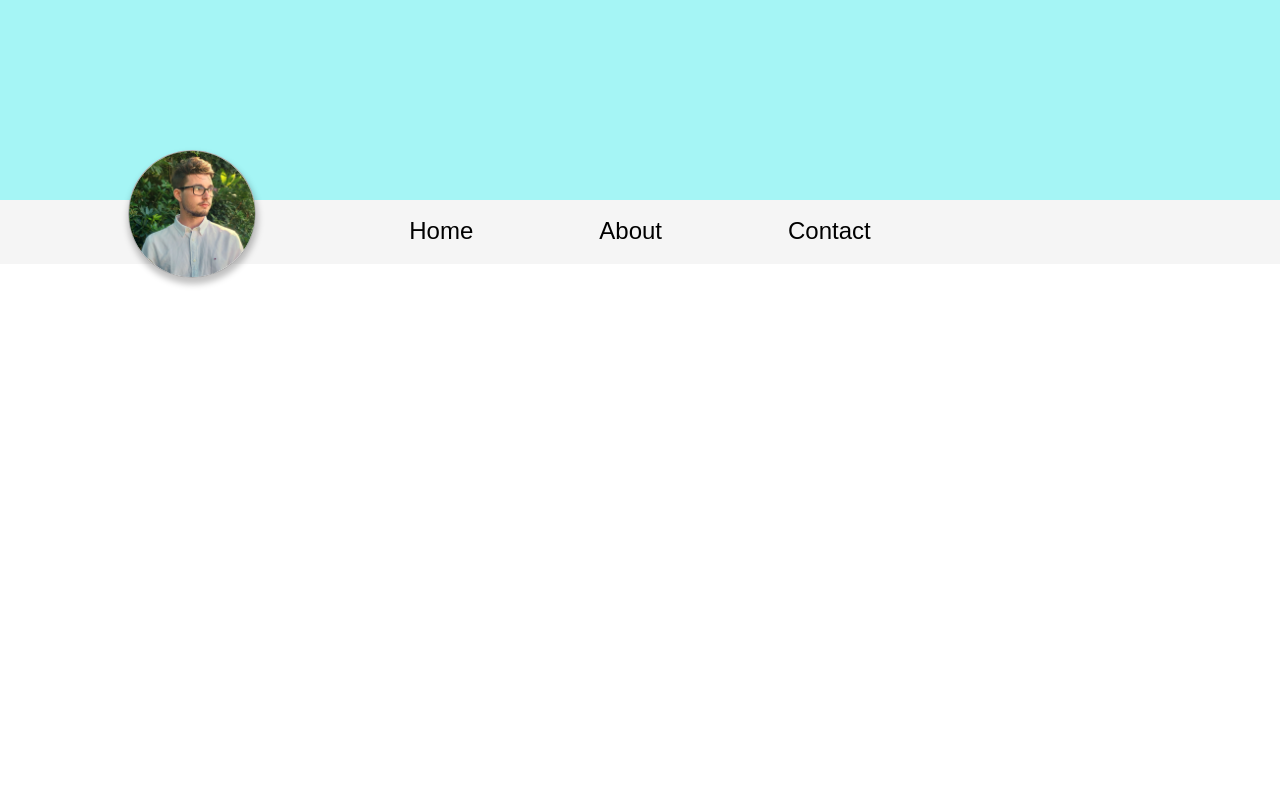
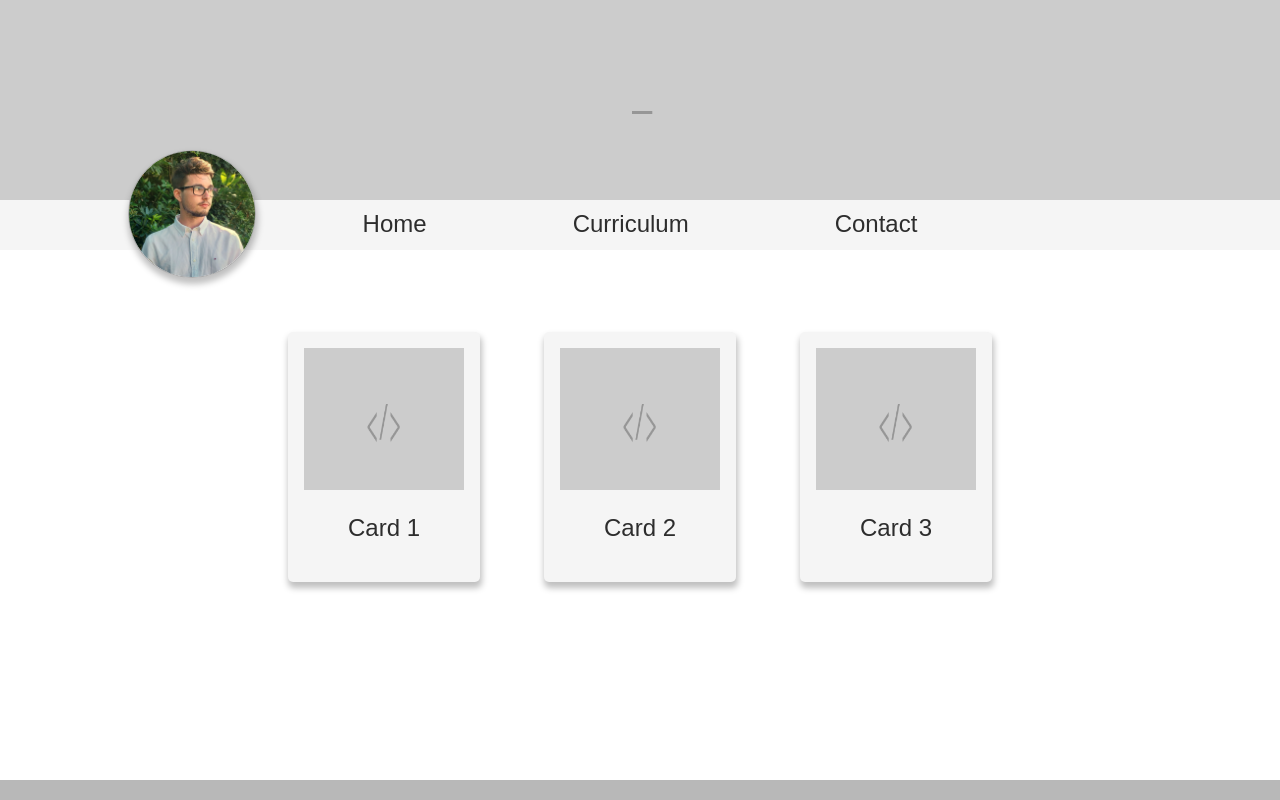
Before and after one commit to JuluanQ/Vitrine-front, a React (Create React App) app: page / in a window 1280 px wide. Built offline with nearby package versions, Linux system fonts and the light colour scheme; a web font is replaced by a local one.

Commit message:
Added Header component && style fixes

```diff
--- a/src/assets/css/App.css
+++ b/src/assets/css/App.css
@@ -6,3 +6,14 @@
     box-sizing: border-box;
     font-family: 'Poppins', sans-serif;
 }
+
+body {
+    height: 100vh;
+    min-height: 100vh;
+    overflow-y: hidden;
+}
+
+#root {
+    height: 100vh;
+    min-height: 100vh;
+}
--- /dev/null
+++ b/src/assets/css/components/Header.css
@@ -0,0 +1,114 @@
+.bannerContainer {
+    top: 0;
+    left: 0;
+    height: 200px;
+}
+
+.bannerImg {
+    width: 100%;
+    height: 200px;
+}
+
+.homeMenus {
+    display: flex;
+    flex-direction: row;
+    justify-content: center;
+    align-items: center;
+    gap: 10%;
+
+    width: 100%;
+    height: 50px;
+
+    padding: 10px;
+
+    background-color: #f5f5f5;
+    transition: 0.5s;
+}
+
+.homeMenus>div {
+    padding: 10px;
+}
+
+.homeMenus>div:hover {
+    display: flex;
+    flex-direction: column;
+    cursor: pointer;
+}
+
+.homeMenus>div::after {
+    content: "";
+    display: block;
+    width: 100%;
+    height: 2px;
+    transform: scaleX(0);
+    background-color: rgba(0, 0, 0, 0);
+    transition: 0.5s;
+}
+
+.homeMenus>div:hover::after {
+    transform: scaleX(1);
+    background-color: rgba(0, 0, 0, 1);
+    transform-origin: bottom;
+}
+
+
+.homeMenus h1 {
+    font-size: 1.5em;
+    font-weight: 500;
+    color: rgb(45, 45, 45);
+    text-align: center;
+}
+
+.profileImageContainer {
+    width: 10vw;
+    min-height: 100px;
+    min-width: 100px;
+    position: absolute;
+
+    margin-left: 10vw;
+
+    transform: translateY(-100px);
+
+    border-radius: 50%;
+    border: #AAA solid 1px;
+
+    overflow: hidden;
+
+    background-color: #f5f5f5;
+    box-shadow: 1px 5px 6px 1px rgba(0, 0, 0, 0.25);
+    transition: 0.5s ease-in;
+}
+
+.profileImageContainer img {
+    display: flex;
+    justify-content: center;
+    align-items: center;
+
+    height: 100%;
+    width: 100%;
+}
+
+@media screen and (max-width: 768px) {
+
+    .homeMenus {
+        top: 200px;
+        position: absolute;
+        height: 75px;
+        align-items: flex-end;
+    }
+
+    .homeMenus>div {
+        padding-top: 0;
+        padding-bottom: 0;
+    }
+
+    .profileImageContainer {
+        justify-content: center;
+        transform: translateY(-75px);
+        display: flex;
+        align-items: center;
+        position: relative;
+        margin-left: auto;
+        margin-right: auto;
+    }
+}
--- a/src/assets/css/pages/Home.css
+++ b/src/assets/css/pages/Home.css
@@ -1,107 +1,67 @@
-.bannerContainer {
-    top: 0;
-    left: 0;
-    height: 200px;
-    width: 100vw;
-
-    background-color: #A5f5f5;
+.cardsContainer {
+    display: grid;
+    margin-top: 50px;
+    grid-template-columns: repeat(5, 20%);
+    grid-template-rows: repeat(3, 20%);
+    justify-content: center;
 }
 
-.homeMenus {
+.cardsContainer>div:hover {
+    cursor: pointer;
+    transform: perspective(500px) rotateY(-4deg) rotateX(-4deg);
+    transition: 0.5s all;
+}
+
+.cardsContainer .card {
     display: flex;
-    flex-direction: row;
-    justify-content: center;
-    align-items: center;
-    gap: 10%;
-
-    width: 100%;
-    height: 5vw;
-    min-height: 50px;
-
-    padding: 10px;
+    flex-direction: column;
+    margin: 2em;
+    padding: 1em;
+    height: 250px;
+    min-width: 150px;
 
     background-color: #f5f5f5;
-    transition: 0.5s;
+    box-shadow: 1px 5px 6px 1px rgba(0, 0, 0, 0.25);
+    border-radius: 5px;
 }
 
-.homeMenus>div:hover {
-    display: flex;
-    flex-direction: column;
-    cursor: pointer;
+.cardsContainer .card:first-child {
+    grid-column-start: 2;
+    grid-row-start: 2;
 }
 
-.homeMenus>div::after {
-    content: "";
-    display: block;
-    width: 100%;
-    height: 2px;
-    transform: scaleX(0);
-    background-color: rgba(0, 0, 0, 0);
-    transition: 0.5s;
+.card .cardImage {
+    height: 80%;
 }
 
-.homeMenus>div:hover::after {
-    transform: scaleX(1);
-    background-color: rgba(0, 0, 0, 1);
-    transform-origin: bottom;
-}
-
-
-.homeMenus h1 {
+.cardsContainer .card h1 {
+    margin: 1em;
     font-size: 1.5em;
     font-weight: 500;
-    color: #000;
+    color: rgb(45, 45, 45);
     text-align: center;
 }
 
-.profileImageContainer {
-    display: flex;
-    justify-content: center;
-    align-items: center;
-
-    position: absolute;
-
-    height: 10vw;
-    width: 10vw;
-    min-height: 100px;
-    min-width: 100px;
-
-    margin-top: 50px;
-    margin-left: 10vw;
-
-    transform: translateY(-100px);
-
-    border-radius: 50%;
-    border: #AAA solid 1px;
-
-    overflow: hidden;
-
-    background-color: #f5f5f5;
-    box-shadow: 1px 5px 6px 1px rgba(0, 0, 0, 0.25);
-    transition: 0.5s;
-}
-
-.profileImageContainer img {
-    display: flex;
-    justify-content: center;
-    align-items: center;
-
-    height: 100%;
+.Footer {
+    position: fixed;
+    bottom: 0;
     width: 100%;
+    height: 20px;
+    background-color: #b8b8b8;
 }
 
 @media screen and (max-width: 768px) {
-    .homeMenus {
-        top: 200px;
-        position: absolute;
-        height: 75px;
-        z-index: -1;
-        align-items: flex-end;
+
+
+    .leftPane {
+        display: none;
     }
 
-    .profileImageContainer {
-        position: inherit;
-        margin: auto;
-        transform: translateY(-75px);
+    .rightPane {
+        display: none;
+    }
+
+    .cardsContainer {
+        grid-template-columns: repeat(2, 50%);
     }
 }
--- /dev/null
+++ b/src/components/Header.js
@@ -0,0 +1,34 @@
+import React from 'react';
+
+//Import stylesheet
+import '../assets/css/components/Header.css';
+
+const Header = () => {
+    return (
+        <div className='headerContainer'>
+            <div className="bannerContainer">
+                <div className="banner">
+                    <img className="bannerImg" src={require('../assets/images/1920x200.png')} alt="" />
+                </div>
+            </div>
+
+            <div className="homeMenus">
+                {/* Home Menus */}
+                <div className="homeMenu">
+                    <h1>Home</h1>
+                </div>
+                <div className="curriculumMenu">
+                    <h1>Curriculum</h1>
+                </div>
+                <div className="contactMenu">
+                    <h1>Contact</h1>
+                </div>
+            </div>
+            <div className="profileImageContainer">
+                <img className="profileImage" src={require('../assets/images/Photo_Profile.jpg')} alt="profile" />
+            </div>
+        </div>
+    );
+};
+
+export default Header;
--- a/src/pages/Home.js
+++ b/src/pages/Home.js
@@ -3,29 +3,42 @@ import React from 'react';
 //Import stylesheet
 import '../assets/css/pages/Home.css';
 
-const img = require('../assets/images/Photo_Profile.jpg');
+//Import components
+import Header from '../components/Header';
 
 const Home = () => {
     return (
         <>
-            <div className="bannerContainer">
-                <div className="banner">
+            <Header />
+            <div className="cardsContainer">
+                <div className="leftPane">
+
+                </div>
+                {/* Cards */}
+                <div className="card">
+                    <img className="cardImage" src={require('../assets/images/285x175.png')} />
+                    <div className="cardText">
+                        <h1>Card 1</h1>
+                    </div>
+                </div>
+                <div className="card">
+                    <img className="cardImage" src={require('../assets/images/285x175.png')} />
+                    <div className="cardText">
+                        <h1>Card 2</h1>
+                    </div>
+                </div>
+                <div className="card">
+                    <img className="cardImage" src={require('../assets/images/285x175.png')} />
+                    <div className="cardText">
+                        <h1>Card 3</h1>
+                    </div>
+                </div>
+                <div className="rightPane">
+
                 </div>
             </div>
-            <div className="profileImageContainer">
-                <img className="profileImage" src={img} alt="profile" />
-            </div>
-            <div className="homeMenus">
-                {/* Home Menus */}
-                <div className="homeMenu">
-                    <h1>Home</h1>
-                </div>
-                <div className="aboutMenu">
-                    <h1>About</h1>
-                </div>
-                <div className="contactMenu">
-                    <h1>Contact</h1>
-                </div>
+            <div className="Footer">
+
             </div>
         </>
     );
```
Also changed, not shown: src/assets/images/1920x200.png (added), src/assets/images/285x175.png (added).
